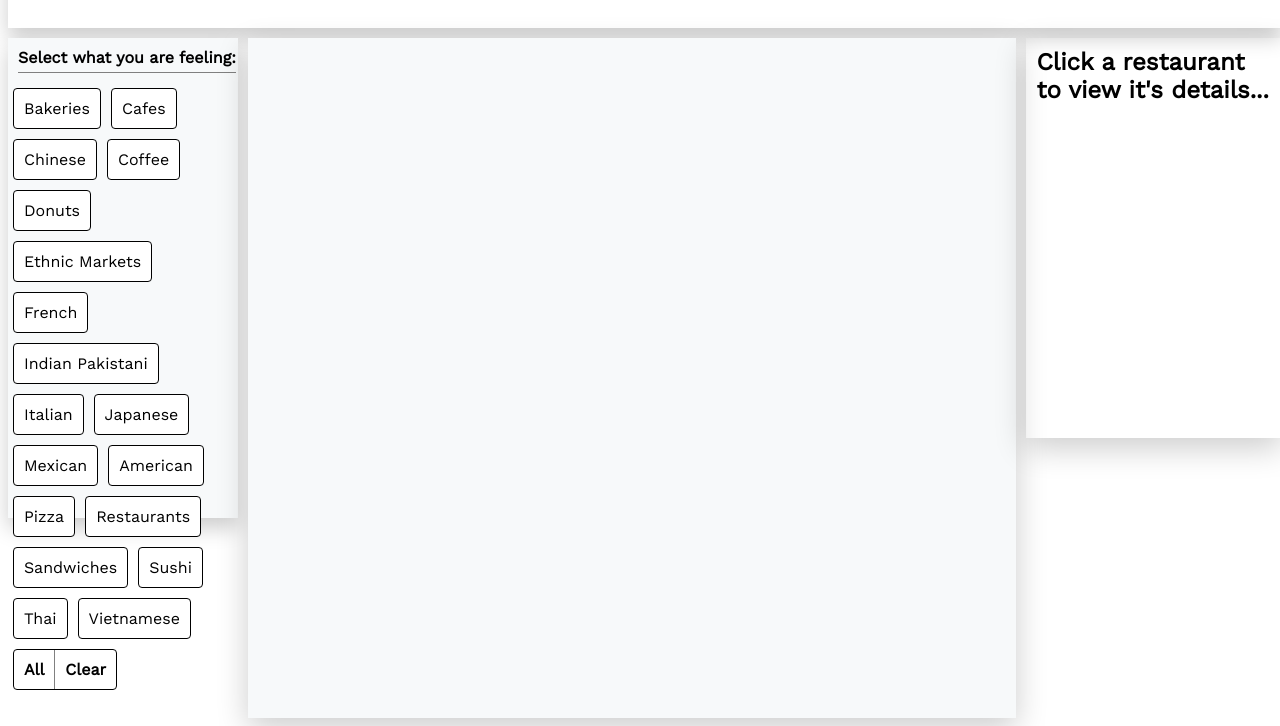
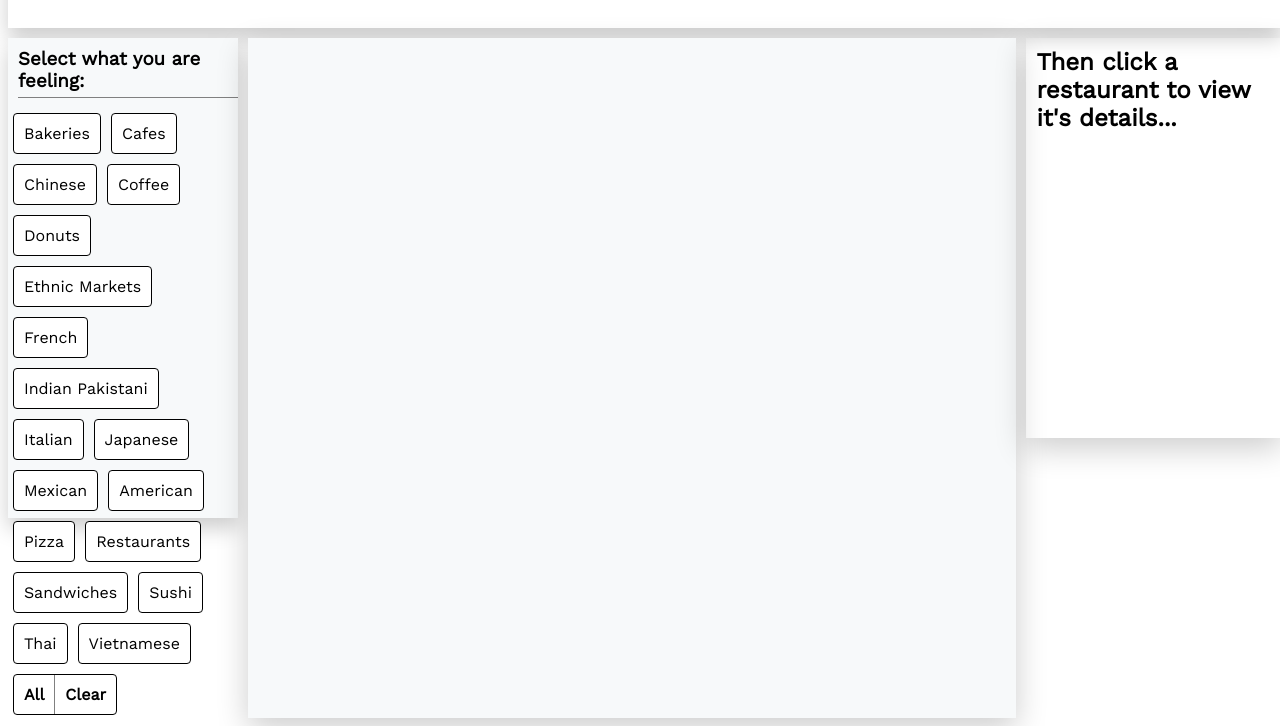
Before and after one commit to DGR40/INFO-4310-HW3, a plain HTML site: page index.html in a window 1280 px wide. Shown: the part 80-806 px from the top of the page. Drawn offline with nearby package versions, Linux system fonts and the light colour scheme.

Commit message:
minor styling change

```diff
--- a/index.html
+++ b/index.html
@@ -116,12 +116,12 @@
     <div class="header"><h1>Eat Boston, Eat Better</h1></div>
     <div style="display: flex; flex-direction: row">
       <div id="filter-area">
-        <h4 class="title">Select what you are feeling:</h4>
+        <h3 class="title">Select what you are feeling:</h3>
       </div>
       <svg id="map" height="85vh" width="60vw"></svg>
       <div id="inspector">
         <h2 class="inspectorText">
-          Click a restaurant to view it's details...
+          Then click a restaurant to view it's details...
         </h2>
       </div>
     </div>
```
